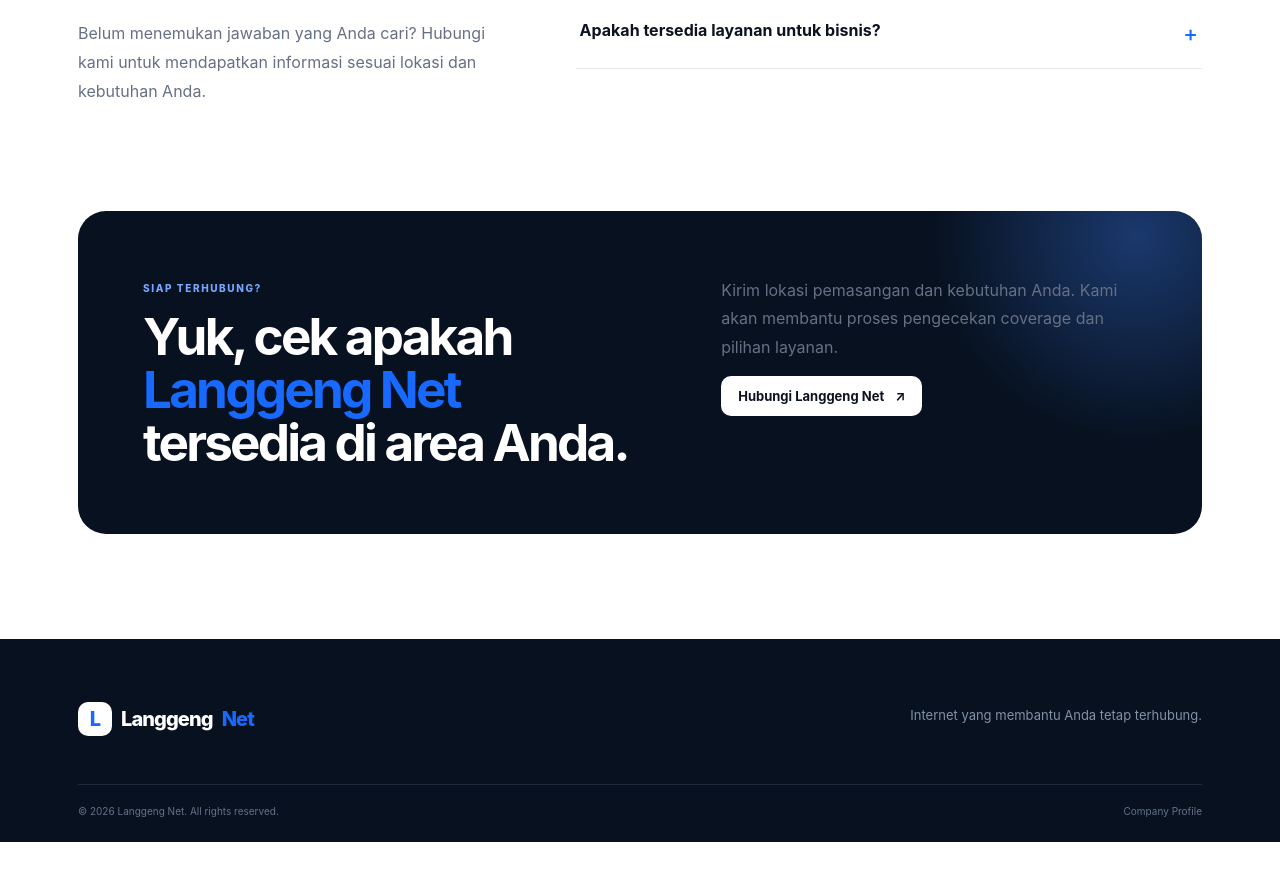
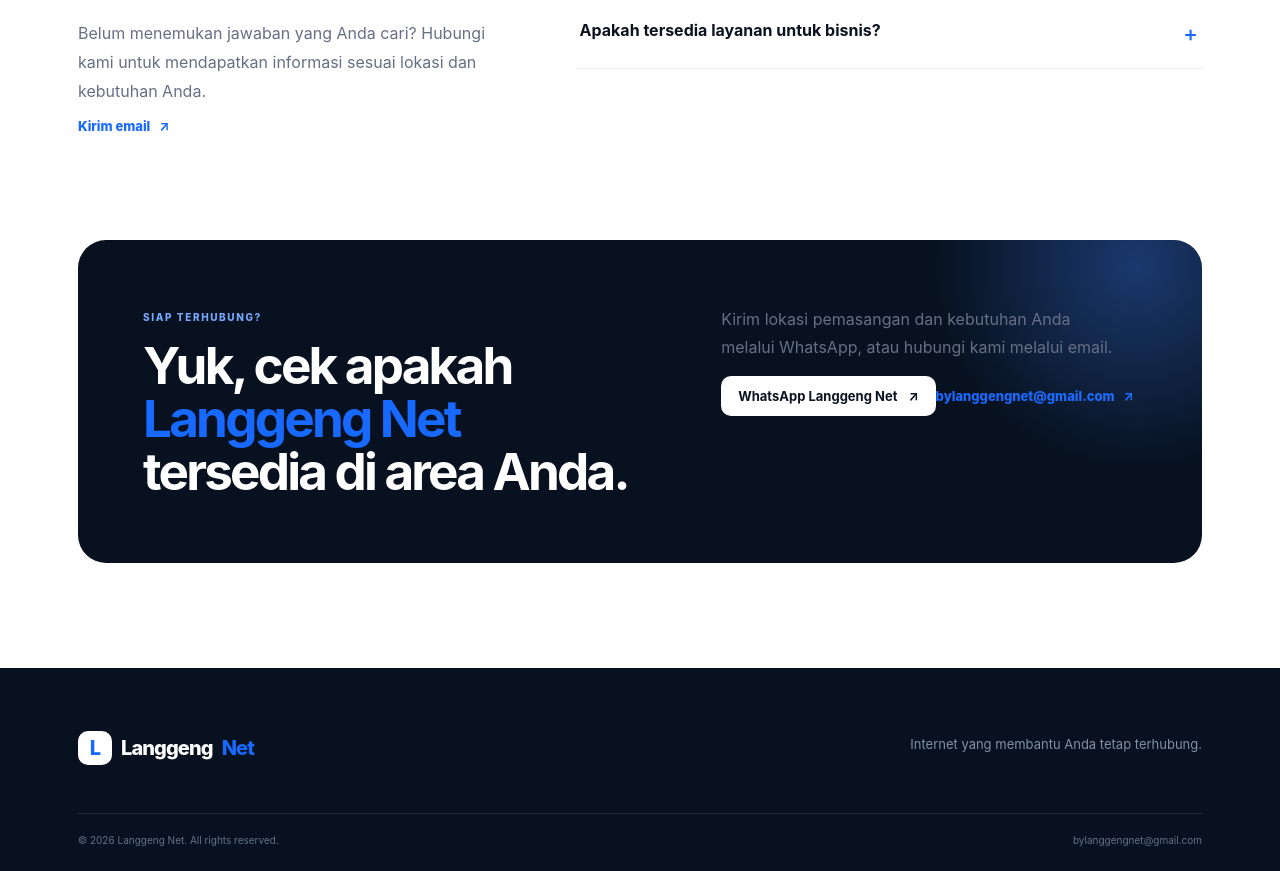
Before and after one commit to nocpmlbaru/langgengnet-profile, a Next.js app: page / in a window 1280 px wide. Shown: the part 3368-4239 px from the top of the page. Before the commit the page ends 4210 px from the top, so only its background shows below. Built offline with nearby package versions, Linux system fonts and the light colour scheme.

Commit message:
feat(profile): connect official WhatsApp and email

```diff
--- a/app/page.tsx
+++ b/app/page.tsx
@@ -2,15 +2,16 @@
 const plans = [["10 Mbps", "Untuk kebutuhan ringan", "Cek ketersediaan"], ["20 Mbps", "Nyaman untuk keluarga", "Cek ketersediaan"], ["30 Mbps", "Untuk penggunaan lebih aktif", "Cek ketersediaan"]];
 const steps = [["01", "Cek area", "Hubungi Langgeng Net untuk mengecek ketersediaan layanan di lokasi Anda."], ["02", "Pilih paket", "Tentukan paket sesuai kebutuhan setelah area dan kondisi teknis dikonfirmasi."], ["03", "Pemasangan", "Tim menindaklanjuti proses pemasangan dan membantu memastikan layanan siap digunakan."]];
 const faqs = [["Apakah semua paket tersedia di setiap area?", "Ketersediaan mengikuti area layanan dan hasil pengecekan teknis. Hubungi Langgeng Net untuk memastikan lokasi Anda."], ["Bagaimana cara berlangganan?", "Mulai dengan menghubungi Langgeng Net dan kirim lokasi pemasangan. Tim akan membantu proses pengecekan dan pilihan paket."], ["Apakah tersedia layanan untuk bisnis?", "Ya. Langgeng Net menyediakan pilihan layanan untuk kebutuhan rumah maupun bisnis. Detail layanan mengikuti kebutuhan dan kondisi lokasi."]];
-const contactHref = "https://wa.me/?text=Halo%20Langgeng%20Net%2C%20saya%20ingin%20mengecek%20ketersediaan%20layanan%20internet.";
+const whatsappHref = "https://wa.me/6285329930709?text=Halo%20Langgeng%20Net%2C%20saya%20ingin%20mengecek%20ketersediaan%20layanan%20internet.";
+const emailHref = "mailto:bylanggengnet@gmail.com";
 export default function Home() { return <main>
-<header className="site-header"><nav aria-label="Navigasi utama"><a className="logo" href="#home" aria-label="Langgeng Net beranda"><span>L</span>Langgeng<span className="blue">Net</span></a><div className="nav-links"><a href="#layanan">Layanan</a><a href="#paket">Paket</a><a href="#tentang">Tentang</a><a href="#faq">FAQ</a></div><a className="nav-button" href={contactHref} target="_blank" rel="noreferrer">Cek Coverage <b>↗</b></a><details className="mobile-menu"><summary aria-label="Buka menu">Menu</summary><div className="mobile-menu-links"><a href="#layanan">Layanan</a><a href="#paket">Paket</a><a href="#tentang">Tentang</a><a href="#faq">FAQ</a><a href={contactHref} target="_blank" rel="noreferrer">Cek Coverage</a></div></details></nav></header>
+<header className="site-header"><nav aria-label="Navigasi utama"><a className="logo" href="#home" aria-label="Langgeng Net beranda"><span>L</span>Langgeng<span className="blue">Net</span></a><div className="nav-links"><a href="#layanan">Layanan</a><a href="#paket">Paket</a><a href="#tentang">Tentang</a><a href="#faq">FAQ</a></div><a className="nav-button" href={whatsappHref} target="_blank" rel="noreferrer">Cek Coverage <b>↗</b></a><details className="mobile-menu"><summary aria-label="Buka menu">Menu</summary><div className="mobile-menu-links"><a href="#layanan">Layanan</a><a href="#paket">Paket</a><a href="#tentang">Tentang</a><a href="#faq">FAQ</a><a href={whatsappHref} target="_blank" rel="noreferrer">Cek Coverage</a></div></details></nav></header>
 <section className="hero" id="home"><div className="hero-copy"><div className="eyebrow"><i/> INTERNET UNTUK TETAP TERHUBUNG</div><h1>Koneksi yang bekerja <em>untuk Anda.</em></h1><p>Internet untuk rumah dan bisnis dengan pengalaman layanan yang sederhana, jelas, dan dekat dengan pelanggan.</p><div className="actions"><a className="primary" href="#paket">Lihat Paket <b>↓</b></a><a className="secondary" href="#tentang">Kenal Langgeng Net</a></div><div className="trust"><span><b>Untuk Rumah</b><small>kebutuhan harian</small></span><span><b>Untuk Bisnis</b><small>aktivitas operasional</small></span><span><b>Dukungan</b><small>saat Anda membutuhkan</small></span></div></div><div className="hero-visual" aria-hidden="true"><div className="visual-glow"/><div className="signal-card"><div className="card-top"><span>LANGGENG NET</span><span className="online">● CONNECTED</span></div><div className="card-title">Your connection<br/><strong>works for you.</strong></div><div className="bars"><i/><i/><i/><i/><i/></div><div className="card-bottom"><span><b>FTTH</b><small>access</small></span><span><b>24/7</b><small>support*</small></span></div></div></div></section>
-<section className="section" id="layanan"><div className="section-head"><div><label>LAYANAN</label><h2>Sederhana untuk dipakai.<br/>Serius untuk diandalkan.</h2></div><p>Kami membangun layanan internet dengan satu tujuan: membuat koneksi menjadi bagian yang membantu, bukan menghambat.</p></div><div className="service-grid">{services.map(([n,t,d])=><article className="service" key={n}><span className="number">{n}</span><h3>{t}</h3><p>{d}</p><a href={contactHref} target="_blank" rel="noreferrer">Pelajari lebih lanjut <b>→</b></a></article>)}</div></section>
-<section className="plans" id="paket"><div className="section plan-inner"><div className="section-head"><div><label>PAKET INTERNET</label><h2>Pilih koneksi yang<br/>pas untuk Anda.</h2></div><p>Contoh pilihan kecepatan. Harga dan ketersediaan mengikuti area layanan serta hasil pengecekan teknis.</p></div><div className="plan-grid">{plans.map(([speed,note,cta],i)=><article className={i===1?"plan featured":"plan"} key={speed}>{i===1&&<span className="popular">PILIHAN POPULER</span>}<small>{speed}</small><h3>{note}</h3><p>Detail paket dan harga dikonfirmasi sesuai area layanan.</p><a href={contactHref} target="_blank" rel="noreferrer">{cta} <b>→</b></a></article>)}</div></div></section>
-<section className="section" id="tentang"><div className="about"><div><label>TENTANG LANGGENG NET</label><h2>Dibangun dekat dengan pelanggan.</h2></div><div><p>Langgeng Net hadir untuk menyediakan koneksi internet bagi rumah dan bisnis.</p><p>Bagi kami, layanan internet bukan hanya soal kecepatan. Kejelasan informasi, komunikasi, dan dukungan ketika pelanggan membutuhkan bantuan juga merupakan bagian dari pengalaman layanan.</p><a className="link" href={contactHref} target="_blank" rel="noreferrer">Hubungi kami <b>↗</b></a></div></div></section>
+<section className="section" id="layanan"><div className="section-head"><div><label>LAYANAN</label><h2>Sederhana untuk dipakai.<br/>Serius untuk diandalkan.</h2></div><p>Kami membangun layanan internet dengan satu tujuan: membuat koneksi menjadi bagian yang membantu, bukan menghambat.</p></div><div className="service-grid">{services.map(([n,t,d])=><article className="service" key={n}><span className="number">{n}</span><h3>{t}</h3><p>{d}</p><a href={whatsappHref} target="_blank" rel="noreferrer">Pelajari lebih lanjut <b>→</b></a></article>)}</div></section>
+<section className="plans" id="paket"><div className="section plan-inner"><div className="section-head"><div><label>PAKET INTERNET</label><h2>Pilih koneksi yang<br/>pas untuk Anda.</h2></div><p>Contoh pilihan kecepatan. Harga dan ketersediaan mengikuti area layanan serta hasil pengecekan teknis.</p></div><div className="plan-grid">{plans.map(([speed,note,cta],i)=><article className={i===1?"plan featured":"plan"} key={speed}>{i===1&&<span className="popular">PILIHAN POPULER</span>}<small>{speed}</small><h3>{note}</h3><p>Detail paket dan harga dikonfirmasi sesuai area layanan.</p><a href={whatsappHref} target="_blank" rel="noreferrer">{cta} <b>→</b></a></article>)}</div></div></section>
+<section className="section" id="tentang"><div className="about"><div><label>TENTANG LANGGENG NET</label><h2>Dibangun dekat dengan pelanggan.</h2></div><div><p>Langgeng Net hadir untuk menyediakan koneksi internet bagi rumah dan bisnis.</p><p>Bagi kami, layanan internet bukan hanya soal kecepatan. Kejelasan informasi, komunikasi, dan dukungan ketika pelanggan membutuhkan bantuan juga merupakan bagian dari pengalaman layanan.</p><a className="link" href={whatsappHref} target="_blank" rel="noreferrer">Hubungi kami <b>↗</b></a></div></div></section>
 <section className="section process-section"><div className="section-head"><div><label>PROSES BERLANGGANAN</label><h2>Mulai dengan langkah yang sederhana.</h2></div><p>Tidak perlu menebak-nebak. Kami mulai dari pengecekan area dan kebutuhan, lalu melanjutkan proses sesuai kondisi lokasi.</p></div><div className="process-grid">{steps.map(([n,t,d])=><article className="process" key={n}><span>{n}</span><h3>{t}</h3><p>{d}</p></article>)}</div></section>
-<section className="section faq-section" id="faq"><div className="faq-layout"><div><label>FAQ</label><h2>Pertanyaan yang sering ditanyakan.</h2><p>Belum menemukan jawaban yang Anda cari? Hubungi kami untuk mendapatkan informasi sesuai lokasi dan kebutuhan Anda.</p></div><div className="faq-list">{faqs.map(([q,a])=><details key={q}><summary>{q}<b>+</b></summary><p>{a}</p></details>)}</div></div></section>
-<section className="section contact-section" id="kontak"><div className="contact"><div><label>SIAP TERHUBUNG?</label><h2>Yuk, cek apakah <em>Langgeng Net</em> tersedia di area Anda.</h2></div><div><p>Kirim lokasi pemasangan dan kebutuhan Anda. Kami akan membantu proses pengecekan coverage dan pilihan layanan.</p><a className="light" href={contactHref} target="_blank" rel="noreferrer">Hubungi Langgeng Net <b>↗</b></a></div></div></section>
-<footer><div className="footer-top"><a className="logo light-logo" href="#home"><span>L</span>Langgeng<span className="blue">Net</span></a><p>Internet yang membantu Anda tetap terhubung.</p></div><div className="footer-bottom"><span>© 2026 Langgeng Net. All rights reserved.</span><span>Company Profile</span></div></footer>
+<section className="section faq-section" id="faq"><div className="faq-layout"><div><label>FAQ</label><h2>Pertanyaan yang sering ditanyakan.</h2><p>Belum menemukan jawaban yang Anda cari? Hubungi kami untuk mendapatkan informasi sesuai lokasi dan kebutuhan Anda.</p><a className="link" href={emailHref}>Kirim email <b>↗</b></a></div><div className="faq-list">{faqs.map(([q,a])=><details key={q}><summary>{q}<b>+</b></summary><p>{a}</p></details>)}</div></div></section>
+<section className="section contact-section" id="kontak"><div className="contact"><div><label>SIAP TERHUBUNG?</label><h2>Yuk, cek apakah <em>Langgeng Net</em> tersedia di area Anda.</h2></div><div><p>Kirim lokasi pemasangan dan kebutuhan Anda melalui WhatsApp, atau hubungi kami melalui email.</p><a className="light" href={whatsappHref} target="_blank" rel="noreferrer">WhatsApp Langgeng Net <b>↗</b></a><a className="link" href={emailHref}>bylanggengnet@gmail.com <b>↗</b></a></div></div></section>
+<footer><div className="footer-top"><a className="logo light-logo" href="#home"><span>L</span>Langgeng<span className="blue">Net</span></a><p>Internet yang membantu Anda tetap terhubung.</p></div><div className="footer-bottom"><span>© 2026 Langgeng Net. All rights reserved.</span><a href={emailHref}>bylanggengnet@gmail.com</a></div></footer>
 </main>; }
```
